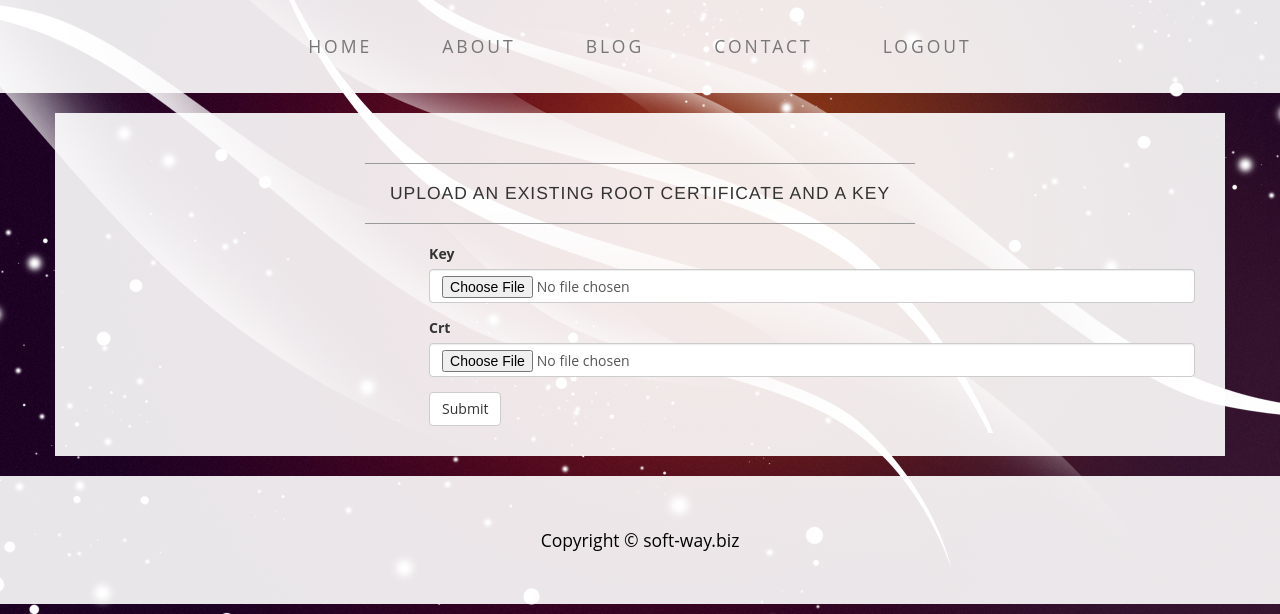
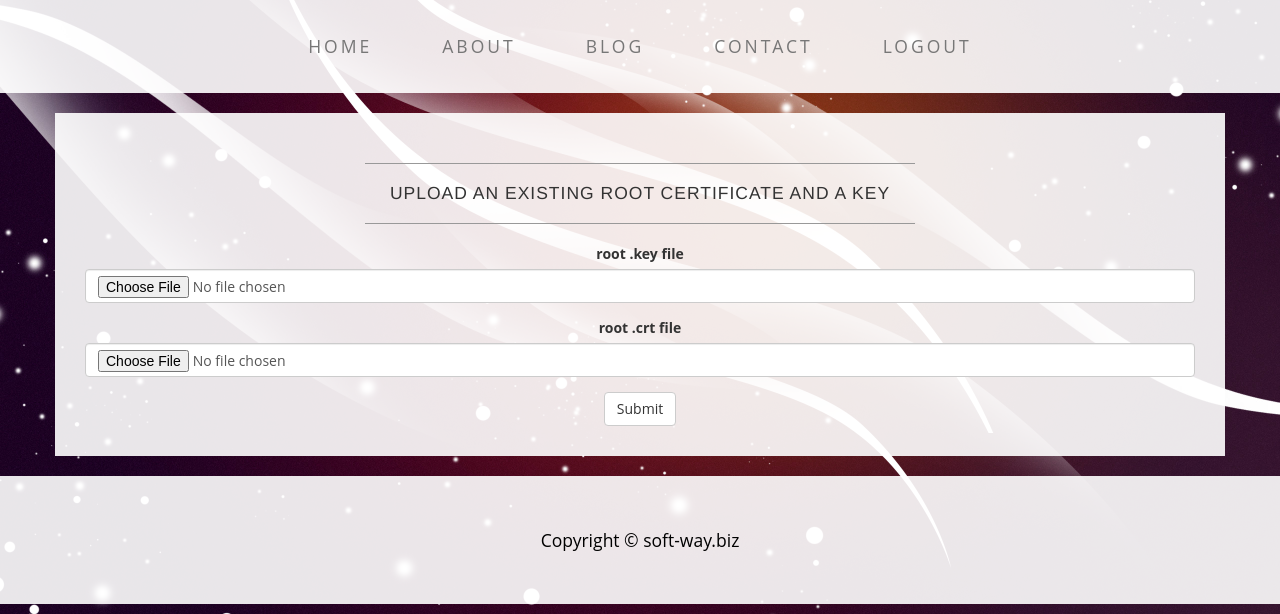
Before and after one commit to telminov/ca, a Django app: page /has_root_key/ in a window 1280 px wide. Shown: the part 186-800 px from the top of the page. Run offline with Django 3.2, Linux system fonts and the light colour scheme; data that the repository does not hold is empty; some libraries are stand-ins or nearby versions.

Commit message:
#2 - правки шаблонов для управления рут ключом

```diff
--- a/ca/forms.py
+++ b/ca/forms.py
@@ -7,7 +7,10 @@ class RootCrt(forms.ModelForm):
     class Meta:
         model = models.RootCrt
         fields = ('key', 'crt')
-
+        labels = {
+            'key' : 'root .key file',
+            'crt' : 'root .crt file'
+        }
 
 class ConfigRootCrt(forms.Form):
     country = forms.CharField(max_length=2)
--- a/ca/static/ca/css/style.css
+++ b/ca/static/ca/css/style.css
@@ -194,10 +194,10 @@ footer p {
     }
 }
 
-.has-root-key-form {
-    margin-left: 31%;
-}
-
 .hidden-input-field {
     display: none;
 }
+
+.has-root-key-form {
+    display: inline-block;
+}
--- a/ca/templates/ca/base.html
+++ b/ca/templates/ca/base.html
@@ -16,10 +16,8 @@
 <div class="brand">soft-way.biz</div>
 <div class="address-bar">Only fresh certificates</div>
 
-<!-- Navigation -->
 <nav class="navbar navbar-default" role="navigation">
     <div class="container">
-        <!-- Brand and toggle get grouped for better mobile display -->
         <div class="navbar-header">
             <button type="button" class="navbar-toggle" data-toggle="collapse"
                     data-target="#bs-example-navbar-collapse-1">
@@ -28,14 +26,12 @@
                 <span class="icon-bar"></span>
                 <span class="icon-bar"></span>
             </button>
-            <!-- navbar-brand is hidden on larger screens, but visible when the menu is collapsed -->
-            <a class="navbar-brand" href="index.html">Business Casual</a>
+            <a class="navbar-brand" href="{% url 'index_root' %}">Business Casual</a>
         </div>
-        <!-- Collect the nav links, forms, and other content for toggling -->
         <div class="collapse navbar-collapse" id="bs-example-navbar-collapse-1">
             <ul class="nav navbar-nav">
                 <li>
-                    <a href="{% url 'index' %}">Home</a>
+                    <a href="{% url 'index_root' %}">Home</a>
                 </li>
                 <li>
                     <a href="about.html">About</a>
@@ -51,29 +47,11 @@
                 </li>
             </ul>
         </div>
-        <!-- /.navbar-collapse -->
     </div>
-    <!-- /.container -->
 </nav>
 
 <div class="container">
 
-    {#        <div class="row">#}
-    {#            <div class="box">#}
-    {#                <div class="col-lg-12 text-center">#}
-    {#                    <h2 class="brand-before">#}
-    {#                        <small>Welcome to</small>#}
-    {#                    </h2>#}
-    {#                    <h1 class="brand-name">Business Casual</h1>#}
-    {#                    <hr class="tagline-divider">#}
-    {#                    <h2>#}
-    {#                        <small>By#}
-    {#                            <strong>Start Bootstrap</strong>#}
-    {#                        </small>#}
-    {#                    </h2>#}
-    {#                </div>#}
-    {#            </div>#}
-    {#        </div>#}
 
     {% block content %}
 
--- a/ca/templates/ca/has_root_key.html
+++ b/ca/templates/ca/root_crt_managing/has_root_key.html
@@ -12,12 +12,13 @@
                 <h2 class="intro-text text-center">Upload an existing root certificate and a key</h2>
                 <hr>
                 <hr class="visible-xs">
-                <form enctype="multipart/form-data" class="has-root-key-form" method="post">
+                <form enctype="multipart/form-data" method="post">
                     {% csrf_token %}
-                    {% bootstrap_form_errors form type="non_fields" %}
-                    {% bootstrap_field form.key label_class="btn btn-default btn-file" field_class="hidden-input-field" %}
-                    {% bootstrap_field form.crt label_class="btn btn-default btn-file" field_class="hidden-input-field" %}
+                    <div class="text-center">
+                    {% bootstrap_field form.key label_class="btn btn-default btn-file" field_class="hidden-input-field" form_group_class="has-root-key-form" %}
+                    {% bootstrap_field form.crt label_class="btn btn-default btn-file" field_class="hidden-input-field" form_group_class="has-root-key-form" %}
                     <button type="submit" class="btn btn-default">Submit</button>
+                    </div>
                 </form>
             </div>
         </div>
--- a/ca/templates/ca/view_root_crt.html
+++ b/ca/templates/ca/root_crt_managing/view_root_crt.html
@@ -18,8 +18,10 @@
                 <div class="well">OrgUnitName: {% if cert.OU %}{{ cert.OU }}{% endif %}</div>
                 <div class="well">CommonName: {% if cert.CN %}{{ cert.CN }}{% endif %}</div>
                 <div class="well">Email: {% if cert.emailAddress %}{{ cert.emailAddress }}{% endif %}</div>
-                    <a href="{% url 'index' %}" role="button" class="btn btn-success">Submit</a>
+                <div class="text-center">
+                    <a href="{% url 'index_root' %}" role="button" class="btn btn-success">Submit</a>
                     <a href="{% url 'delete_root_crt' %}" role="button" class="btn btn-danger">Delete</a>
+                </div>
             </div>
         </div>
     </div>
--- a/ca/urls.py
+++ b/ca/urls.py
@@ -3,10 +3,12 @@ from django.conf.urls import url
 from . import views
 
 urlpatterns = [
-    url(r'^change_root_crt/$', views.IndexRootCrt.as_view(), name='index'),
+    url(r'^change_root_crt/$', views.IndexRootCrt.as_view(), name='index_root'),
     url(r'^has_root_key/$', views.LoadRootCrt.as_view(), name='has_root_key'),
     url(r'^view_root_crt/$', views.ViewRootCrt.as_view(), name='view_root_crt'),
     url(r'^no_root_key/$', views.GenerateRootCrt.as_view(), name='no_root_key'),
     url(r'^root_exist/$', views.CrtExist.as_view(), name='root_crt_exist'),
     url(r'^delete_root_crt/$', views.RootCrtDelete.as_view(), name='delete_root_crt'),
+    url(r'^$', views.indexPage, name='index'),
+
 ]
--- a/ca/views.py
+++ b/ca/views.py
@@ -3,7 +3,7 @@ from OpenSSL import crypto
 
 from django.conf import settings
 from django.http import HttpResponseRedirect
-from django.shortcuts import get_object_or_404
+from django.shortcuts import get_object_or_404, render
 from django.urls import reverse_lazy
 from django.views.generic import TemplateView, CreateView, FormView, DetailView, DeleteView
 
@@ -20,22 +20,22 @@ class CertExistMixin:
 
 
 class CrtExist(TemplateView):
-    template_name = 'ca/root_already_exists.html'
+    template_name = 'ca/root_crt_managing/root_already_exists.html'
 
 
 class IndexRootCrt(CertExistMixin, TemplateView):
-    template_name = 'ca/index.html'
+    template_name = 'ca/root_crt_managing/index.html'
 
 
 class LoadRootCrt(CertExistMixin, CreateView):
     form_class = forms.RootCrt
-    template_name = 'ca/has_root_key.html'
+    template_name = 'ca/root_crt_managing/has_root_key.html'
     success_url = reverse_lazy('view_root_crt')
 
 
 class ViewRootCrt(DetailView):
     model = models.RootCrt
-    template_name = 'ca/view_root_crt.html'
+    template_name = 'ca/root_crt_managing/view_root_crt.html'
 
     def get_object(self, queryset=None):
         return get_object_or_404(self.model)
@@ -49,7 +49,7 @@ class ViewRootCrt(DetailView):
 
 class RootCrtDelete(DeleteView):
     model = models.RootCrt
-    template_name = 'ca/delete_root.html'
+    template_name = 'ca/root_crt_managing/delete_root.html'
     success_url = reverse_lazy('index')
 
     def get_object(self, queryset=None):
@@ -65,9 +65,13 @@ class RootCrtDelete(DeleteView):
 
 class GenerateRootCrt(CertExistMixin, FormView):
     form_class = forms.ConfigRootCrt
-    template_name = 'ca/no_root_key.html'
+    template_name = 'ca/root_crt_managing/no_root_key.html'
     success_url = reverse_lazy('view_root_crt')
 
     def form_valid(self, form):
         create_self_signed_cert_root(form.cleaned_data)
         return super(GenerateRootCrt, self).form_valid(form)
+
+
+def indexPage(request):
+    return render(request, 'ca/index.html')
```
Also changed, not shown: ca/templates/ca/delete_root.html (deleted, +0 -10 lines), ca/templates/ca/index.html (+5 -6 lines), ca/templates/ca/root_crt_managing/delete_root.html (added, +25 -0 lines), ca/templates/ca/root_crt_managing/index.html (added, +20 -0 lines), ca/templates/ca/root_crt_managing/no_root_key.html (renamed from ca/templates/ca/no_root_key.html), ca/templates/ca/root_crt_managing/root_already_exists.html (renamed from ca/templates/ca/root_already_exists.html).
